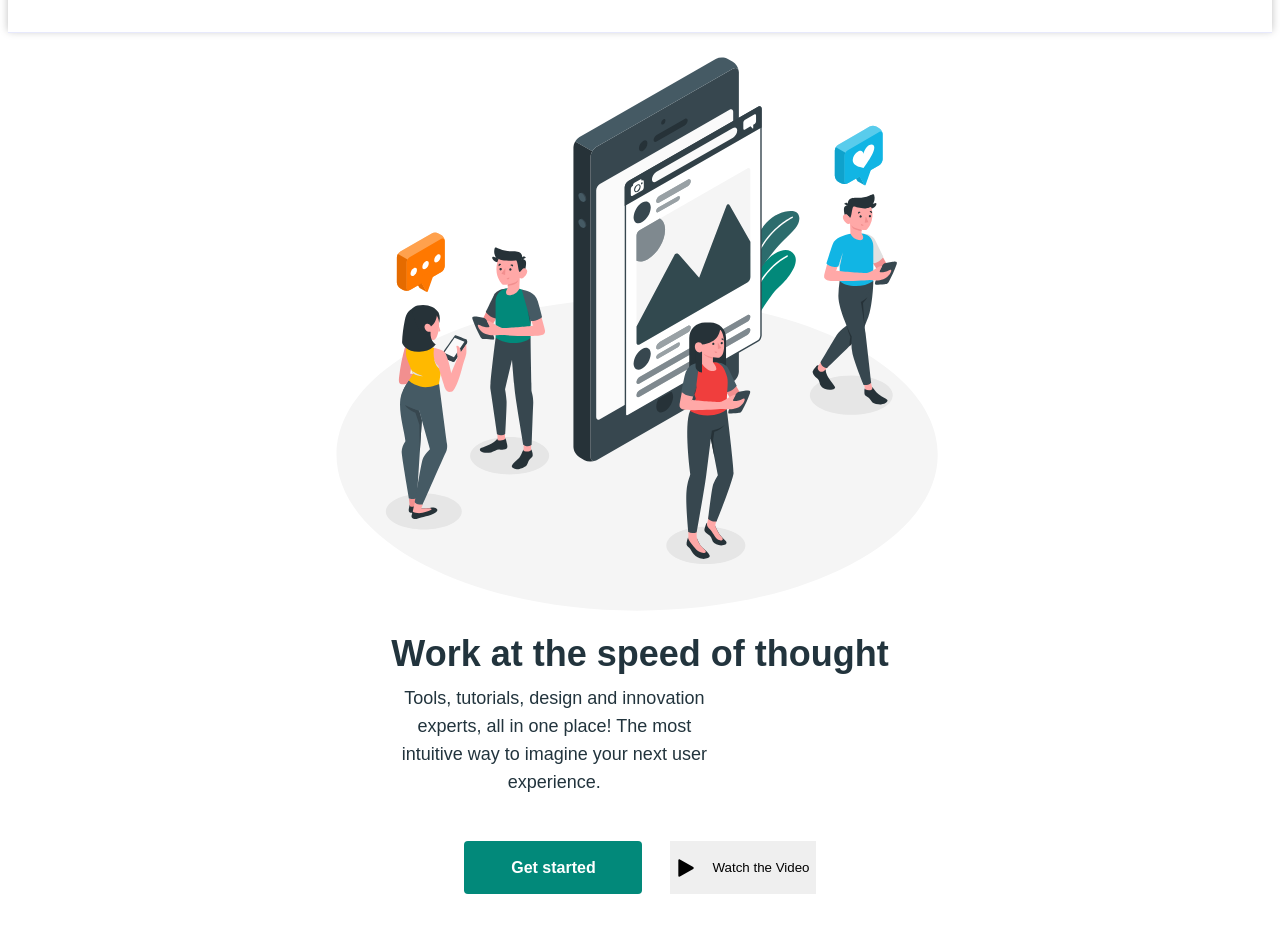
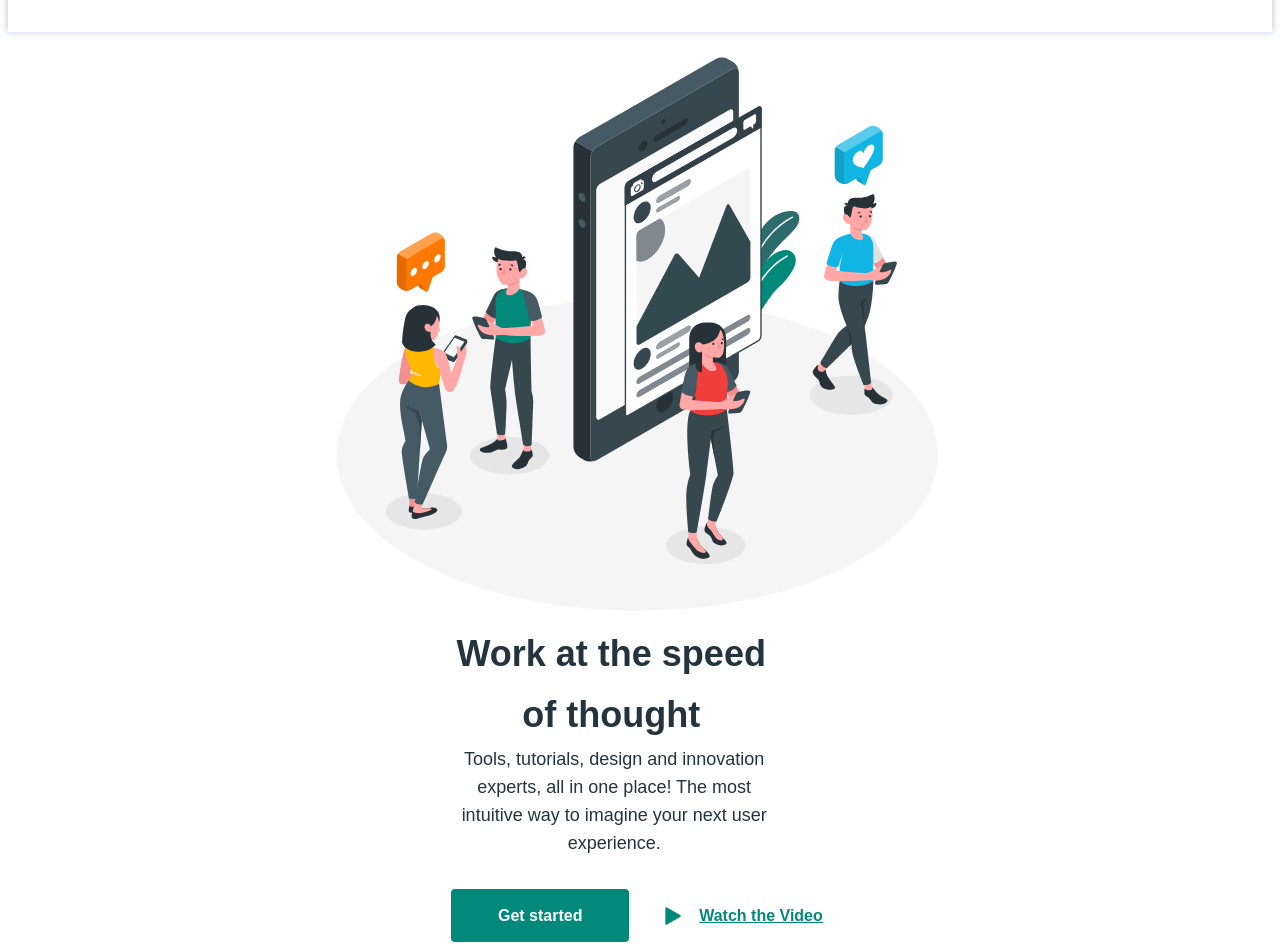
Before and after one commit to Valerii3110/business-promotion-groop, a website built with Vite: page src/index.html in a window 1280 px wide. Shown: the part 126-1076 px from the top of the page. Built offline with nearby package versions, Linux system fonts and the light colour scheme.

Commit message:
Refactor hero styles for improved layout; adjust title max-width, button list margins, and clean up unused styles

```diff
--- a/src/css/hero.css
+++ b/src/css/hero.css
@@ -19,8 +19,9 @@
 .hero-wpap {
   min-width: 369px;
 }
+
 .title-page {
-  min-width: 326px;
+  max-width: 320px;
   font-weight: 700;
   font-size: 36px;
   line-height: 1.7;
@@ -36,16 +37,14 @@
   text-align: center;
   color: #22343d;
 }
-.text {
-}
+
 .hero-btn-list {
   display: flex;
   justify-content: center;
   align-items: center;
   gap: 30px;
-  margin-top: 45px;
-  margin-bottom: 45px;
-}
+  margin-top: 32px;
+
 
 .hero-btn-item {
   display: flex;
@@ -70,7 +69,8 @@
   background-color: #02897a;
   transition: background-color 250ms cubic-bezier(0.4, 0, 0.2, 1);
 }
-btn-secondary {
+
+.btn-secondary {
   font-weight: 600;
   font-size: 16px;
   text-decoration: underline;
```
